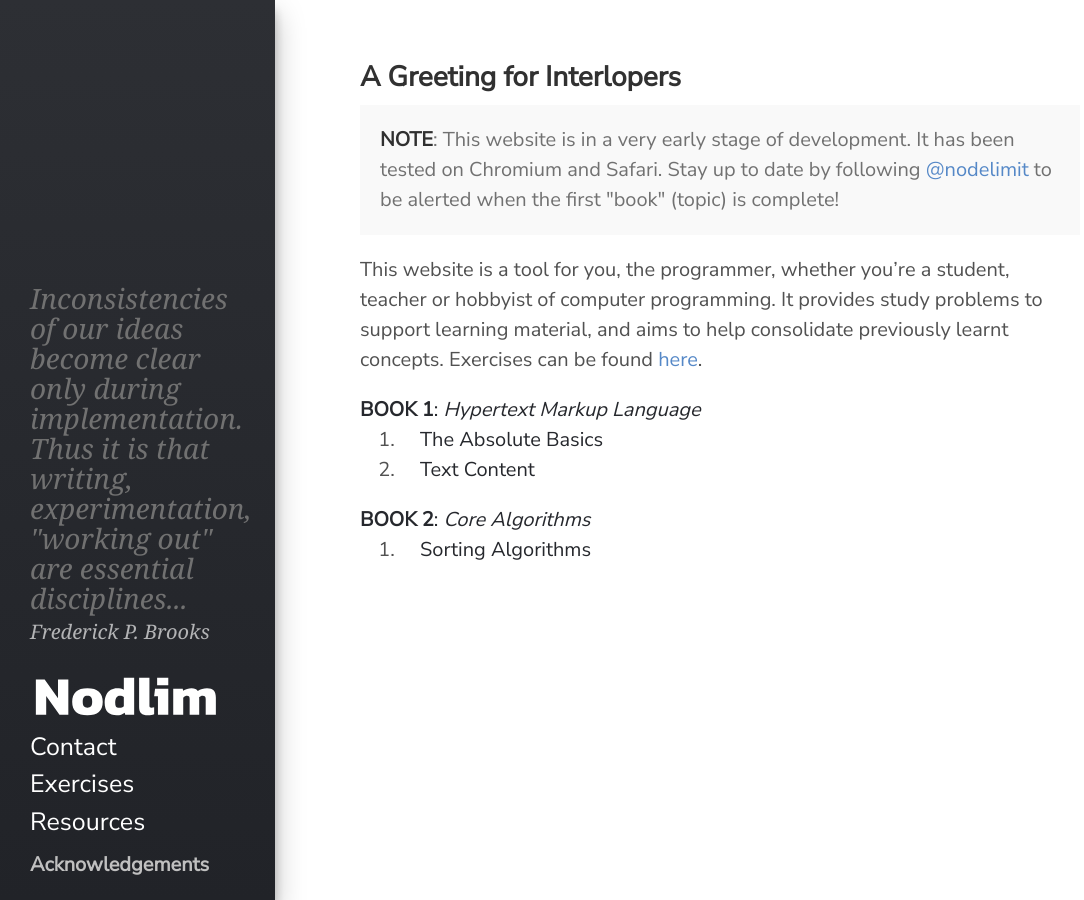
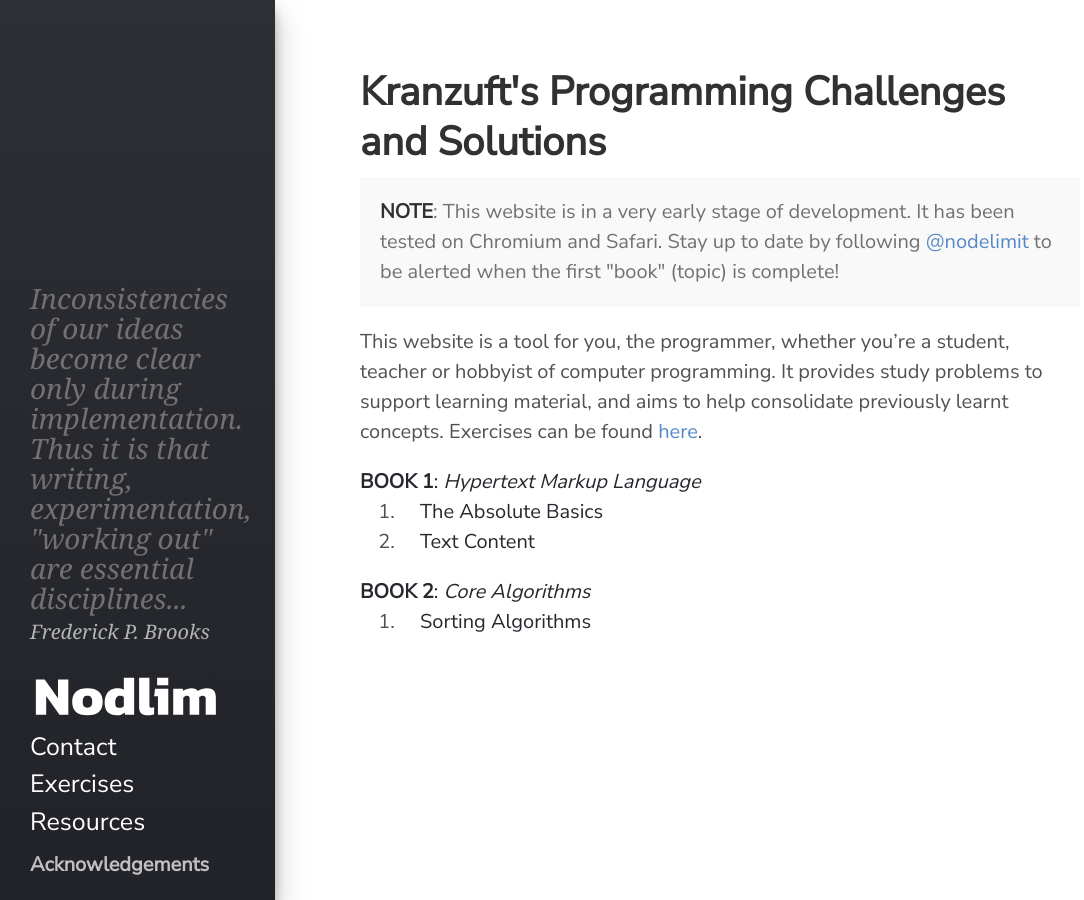
Before and after one commit to kranzuft/nodlim_old, a Jekyll site: the page built from index.md, in a window 1280 px wide. Shown: the whole page, without its empty margins (0-1084 px from the left). Built offline with Jekyll 4.4.1, drawn with Linux system fonts in a browser that asks for light colours.

Commit message:
Switched heading 1 to html over markdown

```diff
--- a/index.md
+++ b/index.md
@@ -7,8 +7,7 @@ qcite: https://en.wikipedia.org/wiki/The_Mythical_Man-Month
 qauth-short: I.Kant
 ---
 
-A Greeting for Interlopers
---------------------------
+<h1>Kranzuft's Programming Challenges and Solutions</h1>
 
 <p class="message"> <strong>NOTE</strong>: This website is in a very early stage of development. It has been tested on Chromium and Safari. Stay up to date by following <a href="https://twitter.com/nodelimit">@nodelimit</a> to be alerted when the first "book" (topic) is complete!
 </p>
```
